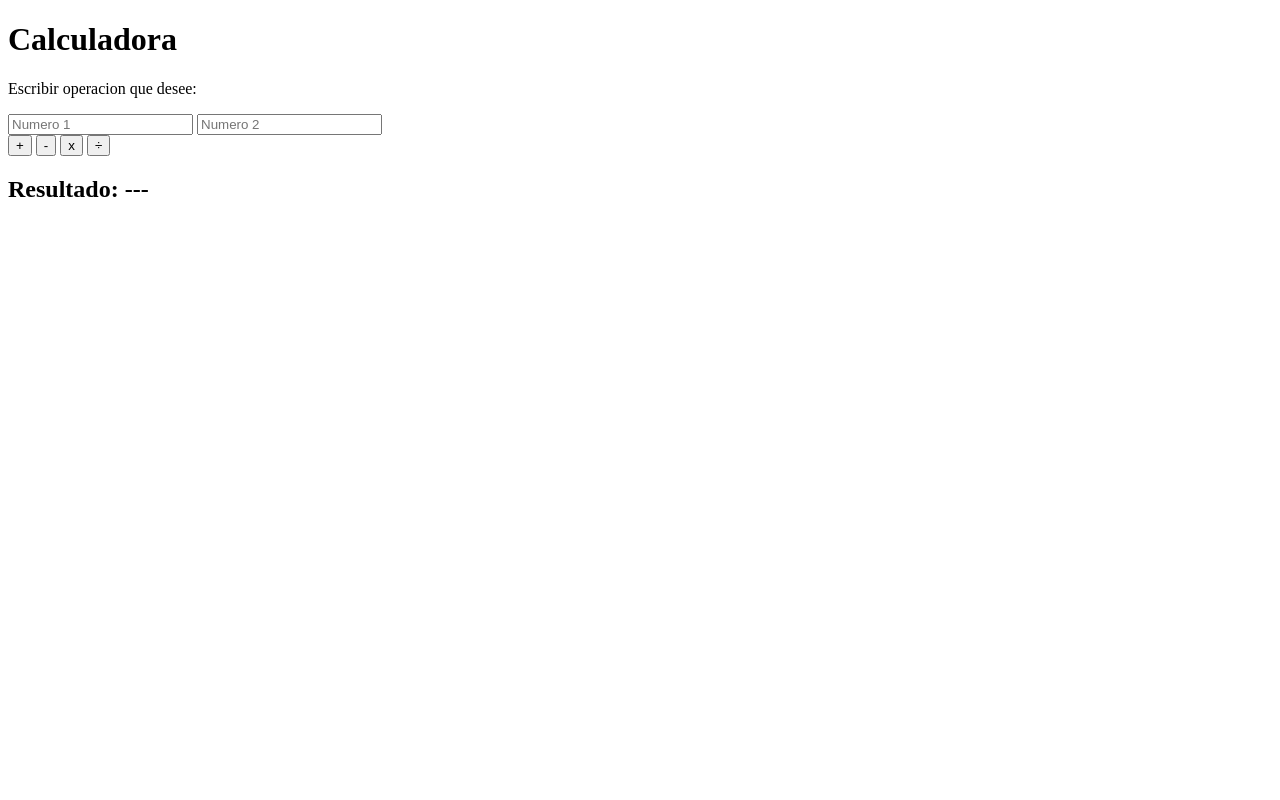
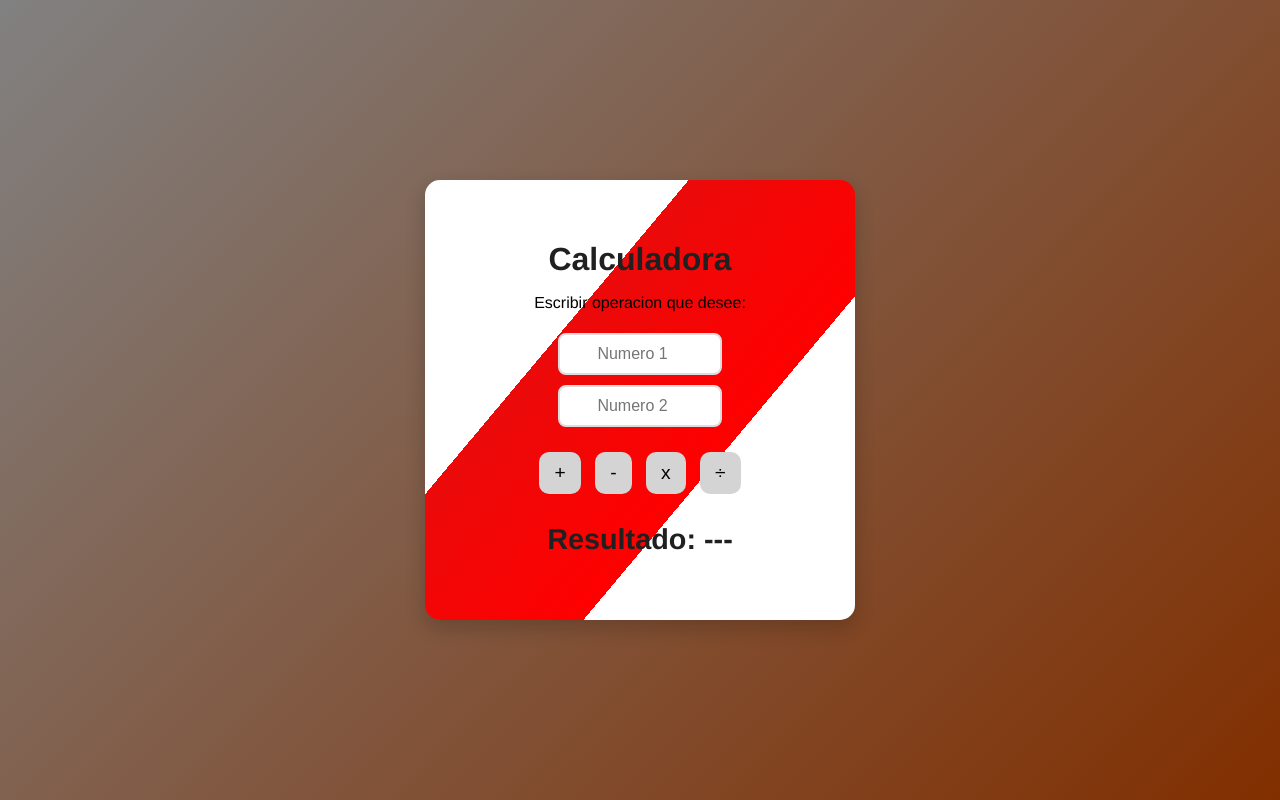
Before and after one commit to Juanmasosa7/CalculadoraBasica, a plain HTML site: page index.html in a window 1280 px wide. Drawn offline with Linux system fonts and the light colour scheme.

Commit message:
Estructura del style.css

```diff
--- a/style.css
+++ b/style.css
@@ -0,0 +1,70 @@
+body {
+    font-family:'Franklin Gothic Medium', 'Arial Narrow', Arial, sans-serif;
+    display: flex;
+    justify-content: center;
+    align-items: center;
+    height: 100vh;
+    margin: 0;
+    background: linear-gradient(135deg, #818181, #812f00);
+}
+
+.container {
+    padding: 40px;
+    border-radius: 15px;
+    text-align: center; /* se puede mejorar*/
+    box-shadow: 0px 8px 20px rgba(8, 8, 8, 0.2);
+    width: 350px;
+    background: linear-gradient(
+        130deg,
+        #ffffff 33%,
+        #eb0a0a 33%,
+        #ff0000 66%,
+        #ffffff 66%
+    );
+}
+
+h1 {
+    color: #202020;
+    margin-bottom: 15px;
+}
+
+.inputs {
+    margin-bottom: 15px;
+}
+
+input {
+    width: 140px;
+    padding: 10px;
+    margin: 5px;
+    font-size: 1em;
+    border: 2px solid #ddd;
+    border-radius: 8px;
+    text-align: center;
+}
+
+.buttons {
+    margin: 15px 0;
+}
+
+button {
+    padding: 10px 15px;
+    margin: 5px;
+    font-size: 1.2em;
+    border: none;
+    border-radius: 10px;
+    background: #d4d4d4;
+    color: rgb(0, 0, 0);
+    cursor: pointer;
+    transition: 0.2s;
+}
+
+button:hover {
+    background: #fc4444;
+}
+
+.resultado {
+    margin-top: 15px;
+    font-size: 1.2em;
+    font-weight: bold;
+    color: #202020;
+}
```
Also changed, not shown: index.html (+2 -0 lines).
